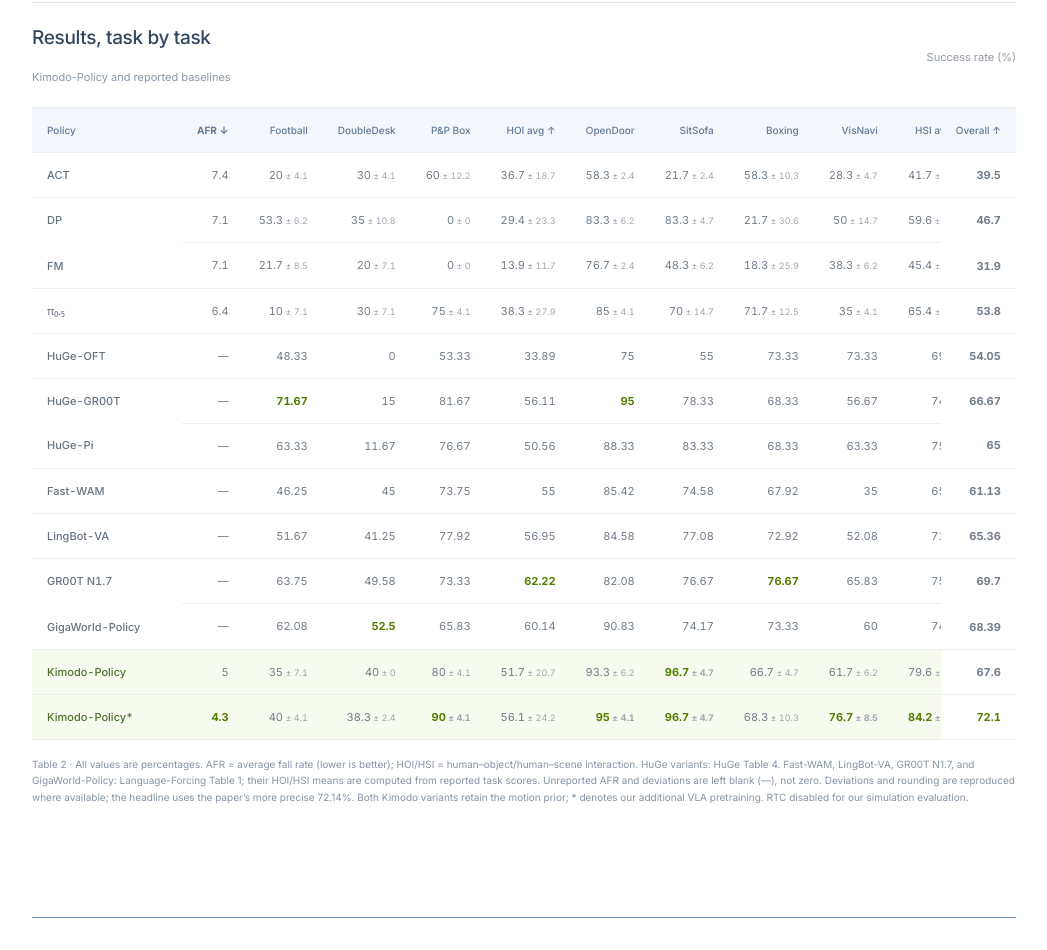
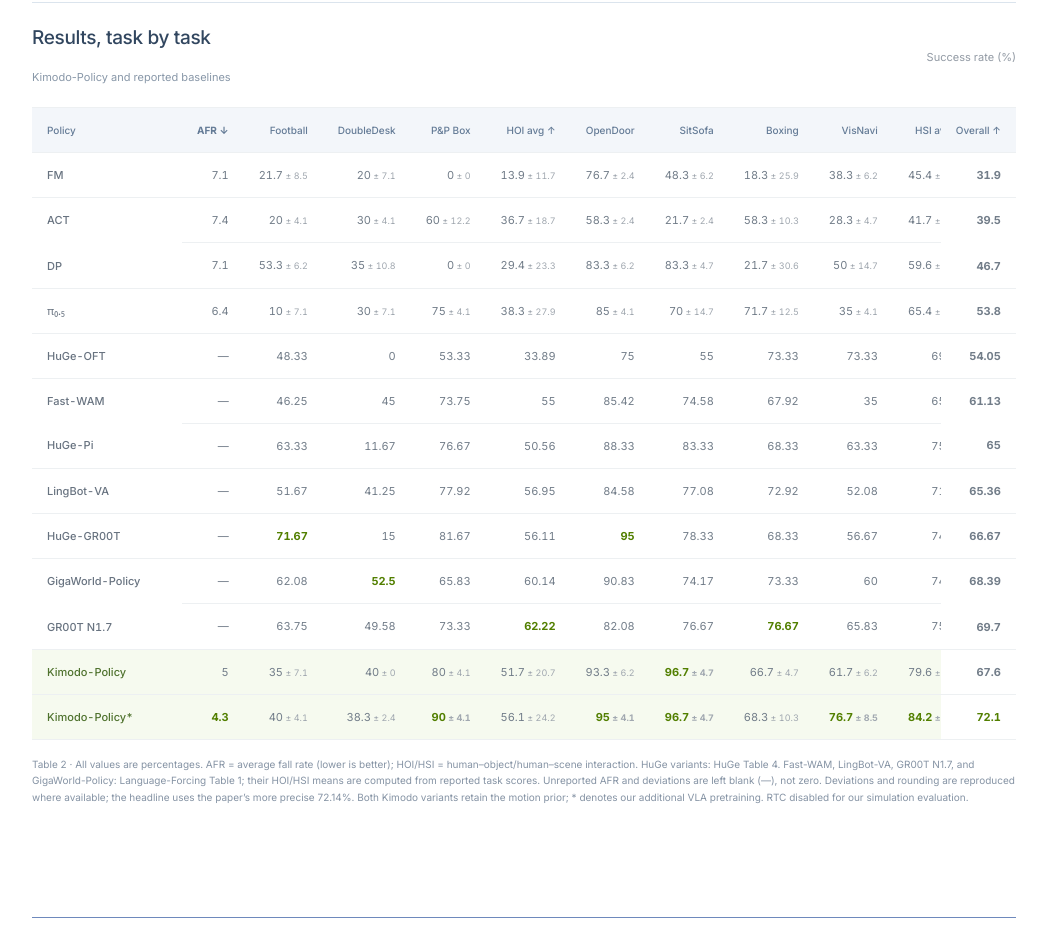
Before and after one commit to kimodo-policy/kimodo-policy.github.io, a plain HTML site: page index.html in a window 1280 px wide. Shown: the part 6249-7199 px from the top of the page, without its empty margins (116-1163 px from the left). Drawn offline with Linux system fonts and the light colour scheme; animation ran at ten frames a second.

Commit message:
Sort benchmark tables ascending with Kimodo policies last

```diff
--- a/index.html
+++ b/index.html
@@ -138,4 +138,4 @@
 <noscript><p>Enable JavaScript to browse the video collections.</p></noscript>
 </section>
 </article>
-</main><script src="script.js"></script><script src="performance-data.js?v=20261107-r2"></script><script src="performance.js?v=20261107-r3"></script><script src="videos-data.js"></script><script src="videos.js"></script><script src="resources.js"></script></body></html>
+</main><script src="script.js"></script><script src="performance-data.js?v=20261107-r2"></script><script src="performance.js?v=20261107-r4"></script><script src="videos-data.js"></script><script src="videos.js"></script><script src="resources.js"></script></body></html>
--- a/performance.js
+++ b/performance.js
@@ -97,7 +97,11 @@
     columns.push({label:benchmark==='arena'?'Overall ↑':'Mean ↑',key:'mean'});
     const tr=document.createElement('tr');columns.forEach(c=>{const th=document.createElement('th');th.scope='col';th.textContent=c.label;tr.append(th);});head.append(tr);
     table.caption.textContent=benchmark==='simple'?'SIMPLE success rates and L0 / L1 / L2 success counts; unreported tasks are filled with zero only for the website comparison.':'Success and fall rates reported in the Kimodo-Policy paper';
-    const tableModels = benchmark === 'simple' ? [...data.models].sort((a,b) => (a.mean ?? -1) - (b.mean ?? -1)) : data.models;
+    // Sort baselines and our policies separately, keeping our rows at the bottom.
+    const tableModels = [...data.models].sort((a,b) => {
+      const group = Number(a.name.startsWith('Kimodo')) - Number(b.name.startsWith('Kimodo'));
+      return group || (a.mean ?? -1) - (b.mean ?? -1);
+    });
     tableModels.forEach(m=>{
       const row=document.createElement('tr');if(m.name.startsWith('Kimodo'))row.className='eval-ours';
       const name=document.createElement('th');name.scope='row';name.textContent=m.name;row.append(name);
```
